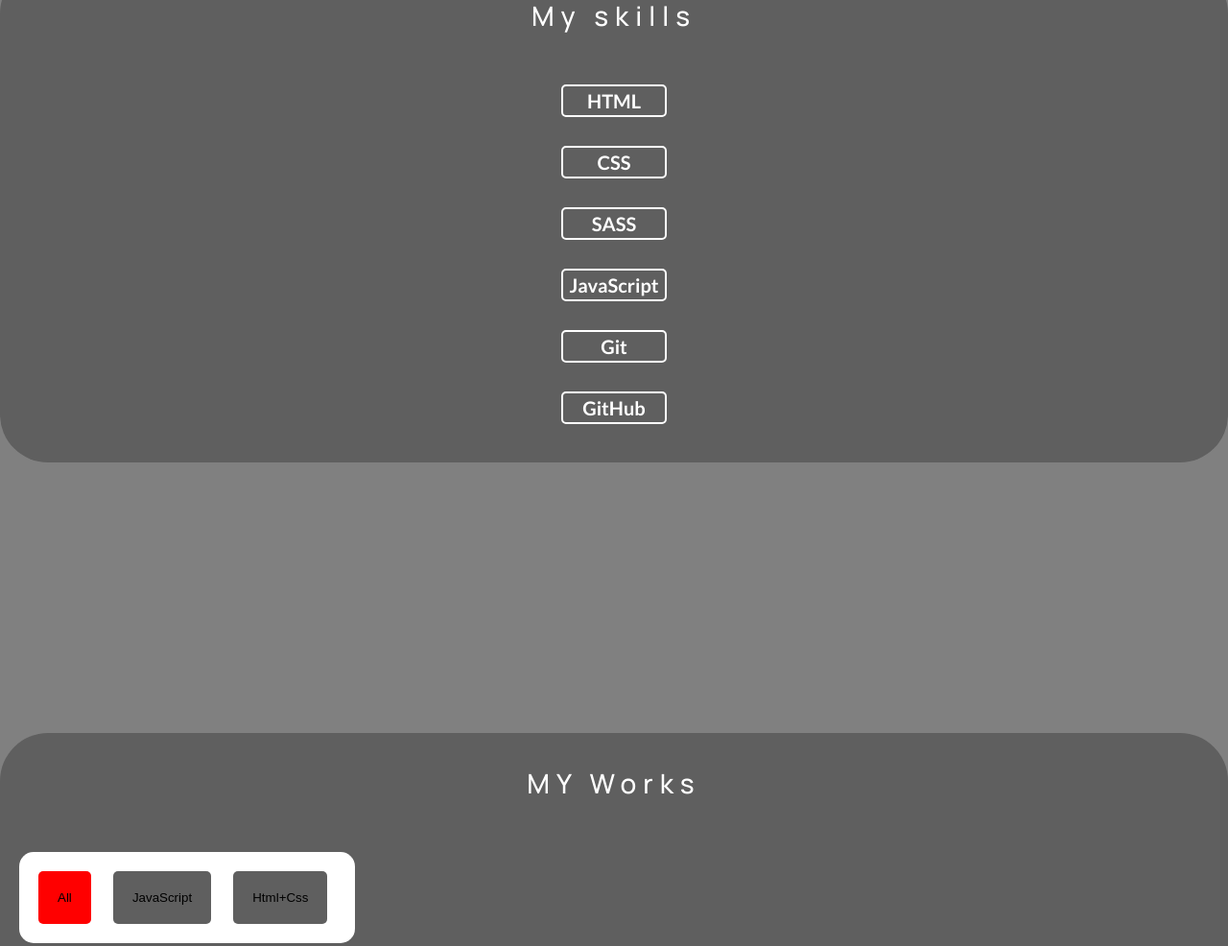
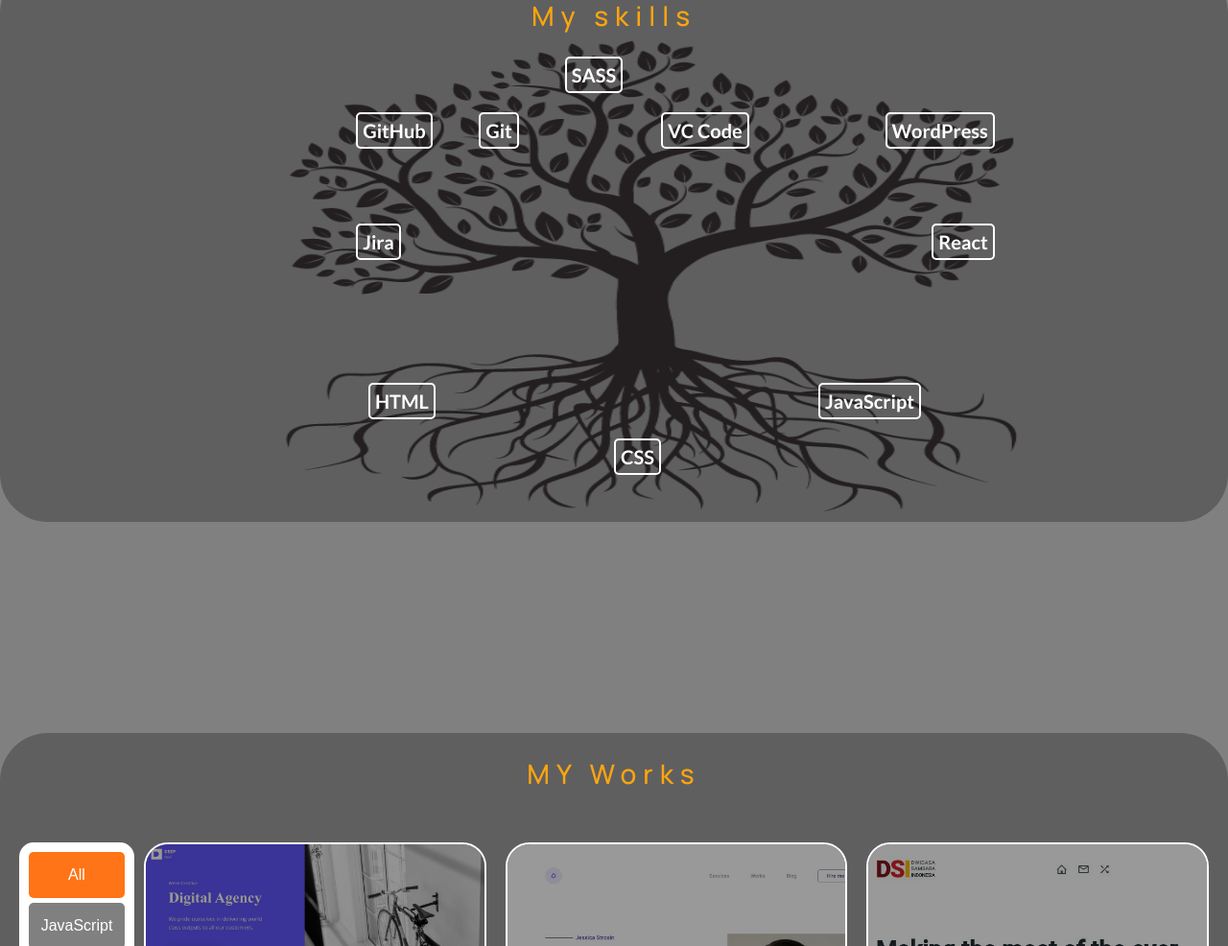
Before and after one commit to Vishenka93/Portfolio, a plain HTML site: page index.html in a window 1280 px wide. Shown: the part 836-1822 px from the top of the page at 96% size. Drawn offline with nearby package versions, Linux system fonts and the light colour scheme; a web font is replaced by a local one.

Commit message:
create tree with branch on the section skills

```diff
--- a/index.html
+++ b/index.html
@@ -50,26 +50,26 @@
                             </li>
                         </ul>
                     </nav>
-                    <button class="header__button">Download resume</button>
                 </div>
             </header>
             <main class="page">
                 <section class="page__main main">
                     <div class="main__container">
                         <div class="main__content">
-                            <p class="main__subtitle">
-                                Welcome to my Portfolio
+                            <p class="main__subtitle">Hello,</p>
+                            <h1 class="main__title">
+                                I`m<span>&nbspAnton Vishneuski</span>
+                            </h1>
+                            <p class="main__position">Front-end Developer</p>
+                            <p class="main__text">
+                                I`m creative and goal oriented Junior Front-end
+                                Developer who want to realise my potential and
+                                using knowledge in the company. I need to be
+                                growing in my skills and abilities.
                             </p>
-                            <h1 class="main__title">
-                                Hi! I`m Anton Front-end Developer
-                            </h1>
-                            <p class="main__text">
-                                I`m goal-oriented proactive Junior Web Developer
-                                who wants to fulfill their potential and
-                                contribute their knowledge to the company. I had
-                                to change my profession as I need to grow in my
-                                skills and abilities.
-                            </p>
+                            <button class="header__button button">
+                                Download resume
+                            </button>
                         </div>
                         <div class="main__image">
                             <img src="img/main/01.jpg" alt="image" />
@@ -78,15 +78,41 @@
                 </section>
                 <section class="page__skills skills">
                     <div class="skills__container">
+                        <img
+                            class="skills__img"
+                            src="img/skills/pngwing.com (1).png"
+                            alt=""
+                        />
                         <h2 class="skills__title title">My skills</h2>
-                        <ul class="skills__list">
-                            <li class="skills__item">HTML</li>
-                            <li class="skills__item">CSS</li>
-                            <li class="skills__item">SASS</li>
-                            <li class="skills__item">JavaScript</li>
-                            <li class="skills__item">Git</li>
-                            <li class="skills__item">GitHub</li>
-                        </ul>
+
+
+                            <li class="skills__item item1">
+                                <span>HTML</span>
+                            </li>
+                            <li class="skills__item item2"><span>CSS</span></li>
+                            <li class="skills__item item3">
+                                <span>SASS</span>
+                            </li>
+                            <li class="skills__item item4">
+                                <span>JavaScript</span>
+                            </li>
+                            <li class="skills__item item5"><span>Git</span></li>
+                            <li class="skills__item item6">
+                                <span>GitHub</span>
+                            </li>
+                            <li class="skills__item item7">
+                                <span>Jira</span>
+                            </li>
+                            <li class="skills__item item8">
+                                <span>VC Code</span>
+                            </li>
+                            <li class="skills__item item9">
+                                <span>WordPress</span>
+                            </li>
+                            <li class="skills__item item10">
+                                <span>React</span>
+                            </li>
+
                     </div>
                 </section>
                 <section class="page__works works">
@@ -94,17 +120,26 @@
                         <h2 class="works__title title">MY Works</h2>
                         <div class="works__tab tabs">
                             <div class="tabs__navigation">
-                                <button class="tabs-tab" data-name="all">
+                                <button
+                                    class="tabs-tab button grey"
+                                    data-name="all"
+                                >
                                     All
                                 </button>
-                                <button class="tabs-tab" data-name="javascript">
+                                <button
+                                    class="tabs-tab button grey"
+                                    data-name="javascript"
+                                >
                                     JavaScript
                                 </button>
-                                <button class="tabs-tab" data-name="htmlcss">
+                                <button
+                                    class="tabs-tab button grey"
+                                    data-name="htmlcss"
+                                >
                                     Html+Css
                                 </button>
                             </div>
-                            <div class="tab__content">
+
                             <!-- Slider main container -->
                             <div class="content-swiper swiper">
                                 <!-- Additional required wrapper -->
@@ -126,9 +161,7 @@
                                                     alt=""
                                                 />
                                             </a>
-                                                <div
-                                                    class="content-swiper__footer"
-                                                >
+                                            <div class="content-swiper__footer">
                                                 <h3
                                                     class="content-swiper__website"
                                                 >
@@ -138,13 +171,12 @@
                                                     class="content-swiper__body"
                                                 >
                                                     <p>
-                                                            Lorem ipsum dolor
-                                                            sit amet consectetur
+                                                        Lorem ipsum dolor sit
+                                                        amet consectetur
                                                         adipisicing elit.
-                                                            Consequuntur neque
-                                                            quasi eius libero
-                                                            provident! Delectus,
-                                                            est sed
+                                                        Consequuntur neque quasi
+                                                        eius libero provident!
+                                                        Delectus, est sed
                                                         exercitationem rerum
                                                         dolorem pariatur in
                                                         harum velit autem
@@ -172,9 +204,7 @@
                                                     alt=""
                                                 />
                                             </a>
-                                                <div
-                                                    class="content-swiper__footer"
-                                                >
+                                            <div class="content-swiper__footer">
                                                 <h3
                                                     class="content-swiper__website"
                                                 >
@@ -184,13 +214,12 @@
                                                     class="content-swiper__body"
                                                 >
                                                     <p>
-                                                            Lorem ipsum dolor
-                                                            sit amet consectetur
+                                                        Lorem ipsum dolor sit
+                                                        amet consectetur
                                                         adipisicing elit.
-                                                            Consequuntur neque
-                                                            quasi eius libero
-                                                            provident! Delectus,
-                                                            est sed
+                                                        Consequuntur neque quasi
+                                                        eius libero provident!
+                                                        Delectus, est sed
                                                         exercitationem rerum
                                                         dolorem pariatur in
                                                         harum velit autem
@@ -218,9 +247,7 @@
                                                     alt=""
                                                 />
                                             </a>
-                                                <div
-                                                    class="content-swiper__footer"
-                                                >
+                                            <div class="content-swiper__footer">
                                                 <h3
                                                     class="content-swiper__website"
                                                 >
@@ -230,13 +257,12 @@
                                                     class="content-swiper__body"
                                                 >
                                                     <p>
-                                                            Lorem ipsum dolor
-                                                            sit amet consectetur
+                                                        Lorem ipsum dolor sit
+                                                        amet consectetur
                                                         adipisicing elit.
-                                                            Consequuntur neque
-                                                            quasi eius libero
-                                                            provident! Delectus,
-                                                            est sed
+                                                        Consequuntur neque quasi
+                                                        eius libero provident!
+                                                        Delectus, est sed
                                                         exercitationem rerum
                                                         dolorem pariatur in
                                                         harum velit autem
@@ -264,9 +290,7 @@
                                                     alt=""
                                                 />
                                             </a>
-                                                <div
-                                                    class="content-swiper__footer"
-                                                >
+                                            <div class="content-swiper__footer">
                                                 <h3
                                                     class="content-swiper__website"
                                                 >
@@ -276,13 +300,12 @@
                                                     class="content-swiper__body"
                                                 >
                                                     <p>
-                                                            Lorem ipsum dolor
-                                                            sit amet consectetur
+                                                        Lorem ipsum dolor sit
+                                                        amet consectetur
                                                         adipisicing elit.
-                                                            Consequuntur neque
-                                                            quasi eius libero
-                                                            provident! Delectus,
-                                                            est sed
+                                                        Consequuntur neque quasi
+                                                        eius libero provident!
+                                                        Delectus, est sed
                                                         exercitationem rerum
                                                         dolorem pariatur in
                                                         harum velit autem
@@ -303,7 +326,6 @@
                             </div>
                         </div>
                     </div>
-                    </div>
                 </section>
             </main>
             <footer class="footer">3</footer>
--- a/style.css
+++ b/style.css
@@ -73,6 +73,29 @@ body._lock {
     letter-spacing: 7px;
     font-family: "Manrope";
     line-height: 24px;
+    color: #fda50f;
+}
+
+.button {
+    padding: 15px 10px;
+    border-radius: 5px;
+    background-color: #fff;
+    font-weight: 500;
+    font-size: 16px;
+    color: grey;
+    /* max-width: 200px; */
+    align-self: start;
+    transition: all 0.3s ease 0s;
+}
+.button:hover {
+    background-color: #fda50f;
+    cursor: pointer;
+    color: #fff;
+}
+
+.grey {
+    background-color: grey;
+    color: #fff;
 }
 
 /*                                   HEADER                                   */
@@ -94,6 +117,7 @@ body._lock {
 .header__logo {
     font-weight: 700;
     font-size: 20px;
+    color: #fff;
 }
 .header__menu {
     padding-right: 40px;
@@ -107,17 +131,29 @@ body._lock {
     margin-right: 40px;
 }
 .header__link {
+    position: relative;
     font-weight: 700;
     font-size: 20px;
+    transition: width 0.3s ease 0s;
 }
 
-.header__button {
-    padding: 15px;
-    border-radius: 5px;
-    background-color: #fff;
-    font-weight: 500;
-    font-size: 16px;
-    color: grey;
+.header__link::after {
+    position: absolute;
+    content: "";
+    bottom: -5px;
+    left: 0;
+    width: 0;
+    height: 3px;
+    background: #fda50f;
+    transition: width 0.3s ease 0s;
+}
+.header__link:hover {
+    color: #fda50f;
+    transition: width 0.3s ease 0s;
+}
+.header__link:hover:after {
+    width: 100%;
+    transition: width 0.3s ease 0s;
 }
 
 /*                           MAIN                                        */
@@ -142,19 +178,25 @@ body._lock {
     margin: 0 auto;
 }
 .main__subtitle {
-    border: 2px solid #fff;
-    border-radius: 5px;
-    padding: 5px;
+    font-size: 20px;
     margin-bottom: 10px;
-    font-size: 14px;
-    width: 170px;
+    font-family: "Manrope";
+    letter-spacing: 7px;
 }
 .main__title {
-    font-size: 28px;
+    font-size: 38px;
     font-weight: 700;
     display: flex;
-    margin-bottom: 10px;
+    margin-bottom: 5px;
     max-width: 400px;
+}
+.main__title span {
+    color: #fda50f;
+}
+
+.main__position {
+    font-size: 24px;
+    margin-bottom: 15px;
 }
 .main__text {
     max-width: 400px;
@@ -162,6 +204,10 @@ body._lock {
     font-weight: normal;
     letter-spacing: 1px;
     line-height: 120%;
+    margin-bottom: 15px;
+}
+
+.header__button {
 }
 .main__image {
     flex: 0 1 50%;
@@ -192,27 +238,88 @@ body._lock {
     padding: 40px 10px;
     display: flex;
     flex-direction: column;
+    min-height: 500px;
+    position: relative;
 }
+
 .skills__title {
     margin-bottom: 60px;
 }
 .skills__list {
-    display: flex;
-    flex-direction: column;
-    align-items: center;
+    position: relative;
 }
 .skills__item {
+    /* position: absolute; */
+}
+
+.item1 {
+    position: absolute;
+    left: 30%;
+    bottom: 20%;
+}
+.item2 {
+    position: absolute;
+    left: 50%;
+    bottom: 10%;
+}
+.item4 {
+    position: absolute;
+    right: 25%;
+    bottom: 20%;
+}
+.item3 {
+    position: absolute;
+    left: 46%;
+    top: 18%;
+}
+.item5 {
+    position: absolute;
+    left: 39%;
+    top: 28%;
+}
+.item6 {
+    position: absolute;
+    left: 29%;
+    top: 28%;
+}
+.item7 {
+    position: absolute;
+    left: 29%;
+    top: 48%;
+}
+.item8 {
+    position: absolute;
+    right: 39%;
+    top: 28%;
+}
+.item9 {
+    position: absolute;
+    right: 19%;
+    top: 28%;
+}
+.item10 {
+    position: absolute;
+    right: 19%;
+    top: 48%;
+}
+
+.skills__img {
+    position: absolute;
+    bottom: 0;
+    transform: translate(20%, 0);
+    width: 70%;
+    height: 90%;
+}
+
+.skills__item span {
     border: 2px solid #fff;
     border-radius: 5px;
     padding: 5px;
     text-align: center;
     font-size: 20px;
     font-weight: 700;
-    width: 110px;
-}
-
-.skills__item:not(:last-child) {
-    margin-bottom: 30px;
+    min-width: 170px;
+    align-self: start;
 }
 
 /*                  WORKS                           */
@@ -222,7 +329,7 @@ body._lock {
     min-height: 100vh;
 }
 .works__container {
-    padding: 40px 0;
+    padding: 30px 0;
     background-color: rgb(95, 95, 95);
     border-radius: 50px;
 }
@@ -236,63 +343,53 @@ body._lock {
 
 .tabs {
     padding: 0 20px;
+    display: flex;
 }
 .tabs__navigation {
     max-width: 350px;
-    padding: 20px 0;
+    padding: 10px 10px;
     background-color: #fff;
     border-radius: 15px;
-    margin-bottom: 10px;
+    margin-right: 10px;
+    display: flex;
+    flex-direction: column;
+    /* justify-content: space-between; */
+    align-self: start;
 }
 
 .tabs-tab {
-    padding: 20px;
-    border-radius: 5px;
-    background-color: rgb(95, 95, 95);
+    min-width: 100px;
+    margin-bottom: 5px;
 }
 
 .tabs-tab:hover {
-    background-color: grey;
-    cursor: pointer;
-}
-
-.tabs-tab:not(:last-child) {
-    margin-right: 20px;
-}
-.tabs-tab:first-child {
-    margin-left: 20px;
-}
-.all {
-}
-.javascript {
-}
-.htmlcss {
+    /* background-color: grey;
+    cursor: pointer; */
 }
 
 .tab__content {
 }
 .content-swiper {
-    /* max-height: 400px;
-    height: 100%; */
+    width: 100%;
 }
 .swiper {
     /* width: 600px;
     height: 300px; */
 }
 .content-swiper__wrapper {
-    margin-bottom: 20px;
 }
 .swiper-wrapper {
 }
 .content-swiper__slide {
-    max-height: 900px;
+    max-height: 500px;
     /* margin: 20px; */
     /* gap: 20px; */
-    padding-bottom: 20px;
+    padding-bottom: 40px;
 }
 
 .content-swiper__block {
     min-height: 100%;
+    /* min-width: 100%; */
     display: flex;
     flex-direction: column;
     background-color: #fff;
@@ -303,8 +400,9 @@ body._lock {
 }
 .content-swiper__image {
     overflow: hidden;
-    max-height: 400px;
-    max-width: 600px;
+    max-height: 200px;
+    min-width: 400px;
+
     transition: all 0.3s ease 0s;
     background-color: #000;
 }
@@ -376,5 +474,5 @@ body._lock {
     bottom: 30px;
 }
 .add {
-    background-color: red;
+    background-color: #ff7417;
 }
```
Also changed, not shown: img/skills/pngwing.com (1).png (added). Lines whose indentation alone changed are shown as unchanged.
